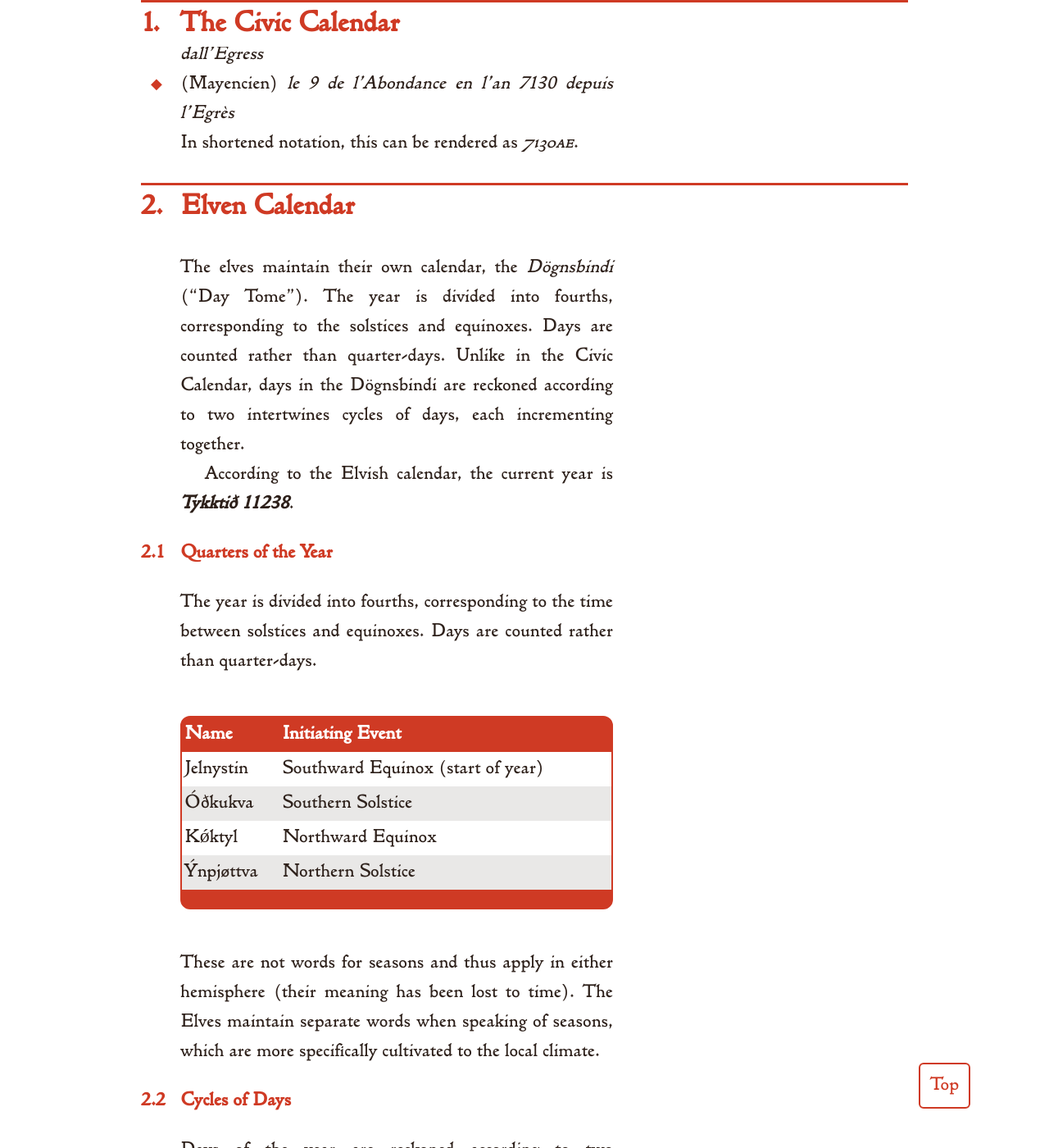
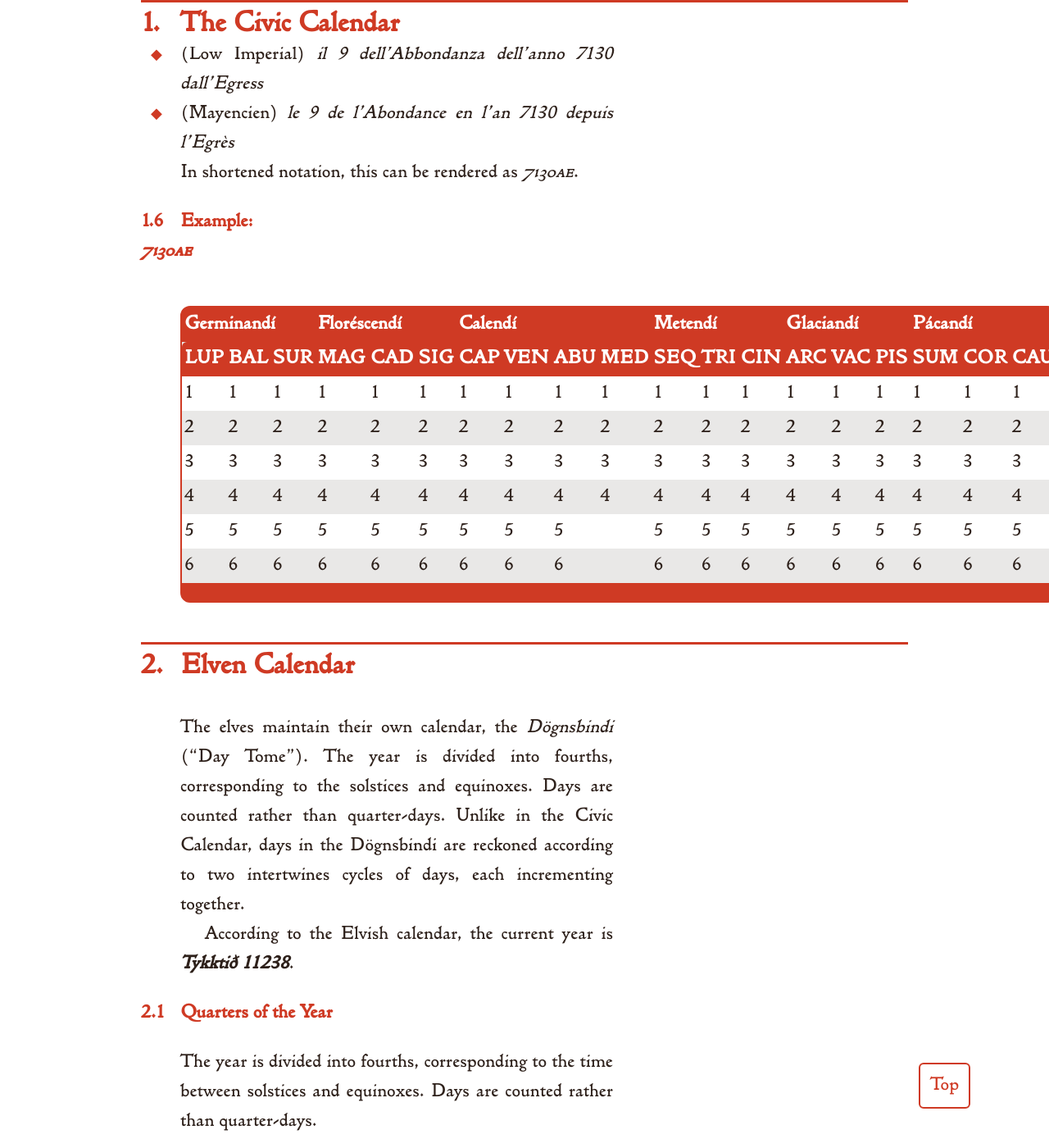
Before and after one commit to kmules1/kmules1.github.io, a Jekyll site: the page built from ecumene/calendars.md, in a window 1280 px wide and 1400 px high, scrolled down 7009 px. Shown: the whole window at 82% size. Built offline with Jekyll 4.4.1, drawn with Linux system fonts in a browser that asks for light colours; some of the changed text lies outside the part shown.

Commit message:
example cal table, init draft

```diff
--- a/assets/css/ecumene2.scss
+++ b/assets/css/ecumene2.scss
@@ -375,6 +375,9 @@ aside.sidebox p {
 	color:						var(--red);
 	line-height:				1.3;
 }
+aside.sidebox p::before {
+	display:					none;
+}
 
 aside.sidebox dl {
 	display:					grid;
--- a/ecumene/calendars.md
+++ b/ecumene/calendars.md
@@ -56,7 +56,7 @@ Under the Civic Calendar, all months are 24 quarter-days each, and the year is c
 <aside class="sidebox">
 	<p>c &equals; current year &minus; 6000<br />y &equals; year length in days (~108 <sup>20371</sup>&frasl;<sub>31250</sub>)</p>
 	<p>&LeftFloor;c &times; y&RightFloor; - &LeftFloor;(c &minus; 1) &times; y&RightFloor; &equals; ?</p>
-	<p style="line-height:0.8">&#9136; 109 : long<br />&#9137; 108 : short</p>
+	<p>&#9136; 109 : long<br />&#9137; 108 : short</p>
 </aside>
 
 An intercalary day (4 quarter-days) is inserted between the ninth and tenth months according to a formula. Direct observation, thereafter, has been used to supplement the calendar rather than dictate it, to verify that the formula remains an accurate method for determining intercalations.
@@ -77,6 +77,75 @@ Dates in the Civic Calendar are rendered **&lt;Quarter-Day&gt; of &lt;Month's De
 - (Mayencien) *le 9 de l'Abondance en l'an 7130 depuis l'Egrès*
 
 In shortened notation, this can be rendered as *9 ABU 7130*{: .ae}.
+
+### Example: *7130*{: .ae}
+
+<table>
+	<thead>
+		<tr>
+			<th colspan="3">Germinandí</th>
+			<th colspan="3">Floréscendí</th>
+			<th colspan="3">Calendí</th>
+			<th></th>
+			<th colspan="3">Metendí</th>
+			<th colspan="3">Glaciandí</th>
+			<th colspan="3">Pácandí</th>
+		</tr>
+		<tr>
+			<th>LUP</th>
+			<th>BAL</th>
+			<th>SUR</th>
+			<th>MAG</th>
+			<th>CAD</th>
+			<th>SIG</th>
+			<th>CAP</th>
+			<th>VEN</th>
+			<th>ABU</th>
+			<th>MED</th>
+			<th>SEQ</th>
+			<th>TRI</th>
+			<th>CIN</th>
+			<th>ARC</th>
+			<th>VAC</th>
+			<th>PIS</th>
+			<th>SUM</th>
+			<th>COR</th>
+			<th>CAU</th>
+		</tr>
+	</thead>
+	<tbody>
+		<tr>
+			<td>1</td><td>1</td><td>1</td><td>1</td><td>1</td><td>1</td><td>1</td><td>1</td><td>1</td>
+			<td>1</td>
+			<td>1</td><td>1</td><td>1</td><td>1</td><td>1</td><td>1</td><td>1</td><td>1</td><td>1</td>
+		</tr>
+		<tr>
+			<td>2</td><td>2</td><td>2</td><td>2</td><td>2</td><td>2</td><td>2</td><td>2</td><td>2</td>
+			<td>2</td>
+			<td>2</td><td>2</td><td>2</td><td>2</td><td>2</td><td>2</td><td>2</td><td>2</td><td>2</td>
+		</tr>
+		<tr>
+			<td>3</td><td>3</td><td>3</td><td>3</td><td>3</td><td>3</td><td>3</td><td>3</td><td>3</td>
+			<td>3</td>
+			<td>3</td><td>3</td><td>3</td><td>3</td><td>3</td><td>3</td><td>3</td><td>3</td><td>3</td>
+		</tr>
+		<tr>
+			<td>4</td><td>4</td><td>4</td><td>4</td><td>4</td><td>4</td><td>4</td><td>4</td><td>4</td>
+			<td>4</td>
+			<td>4</td><td>4</td><td>4</td><td>4</td><td>4</td><td>4</td><td>4</td><td>4</td><td>4</td>
+		</tr>
+		<tr>
+			<td>5</td><td>5</td><td>5</td><td>5</td><td>5</td><td>5</td><td>5</td><td>5</td><td>5</td>
+			<td></td>
+			<td>5</td><td>5</td><td>5</td><td>5</td><td>5</td><td>5</td><td>5</td><td>5</td><td>5</td>
+		</tr>
+		<tr>
+			<td>6</td><td>6</td><td>6</td><td>6</td><td>6</td><td>6</td><td>6</td><td>6</td><td>6</td>
+			<td></td>
+			<td>6</td><td>6</td><td>6</td><td>6</td><td>6</td><td>6</td><td>6</td><td>6</td><td>6</td>
+		</tr>
+	</tbody>
+</table>
 
 ## Elven Calendar
 
```
Also changed, not shown: other parts of ecumene/calendars.md (+1 -1 lines), ecumene/index.md (+2 -0 lines).
